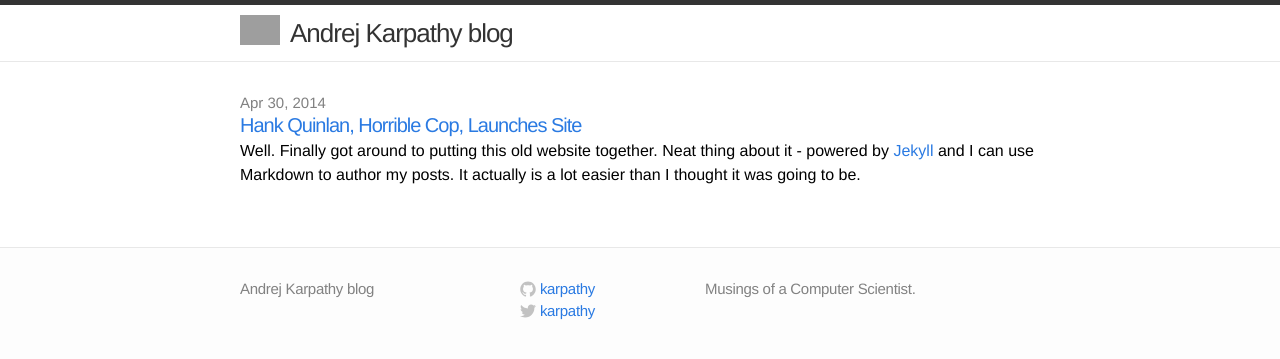
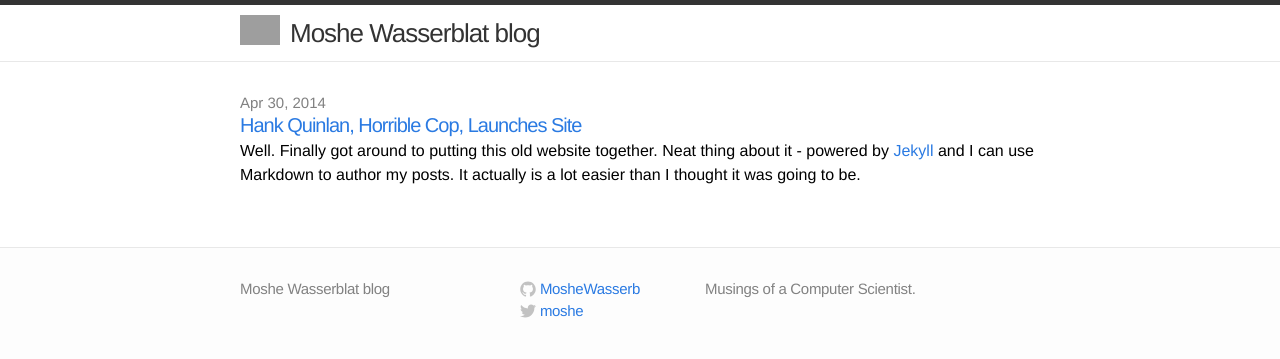
Before and after one commit to MosheWasserb/MosheWasserb.github.io, a Jekyll site: the page built from index.html, in a window 1280 px wide. Shown: the top 359 px of the page. Built offline with Jekyll 4.4.1, drawn with Linux system fonts in a browser that asks for light colours; grey boxes are pictures that could not be loaded.

Commit message:
Update _config.yml

```diff
--- a/_config.yml
+++ b/_config.yml
@@ -1,11 +1,11 @@
 # Site settings
-title: Andrej Karpathy blog
+title: Moshe Wasserblat blog
 email:
 description: "Musings of a Computer Scientist."
 baseurl: ""
-url: "http://karpathy.github.io"
-twitter_username: karpathy
-github_username:  karpathy
+url: "http://MosheWasserb.github.io"
+twitter_username: moshe
+github_username:  MosheWasserb
 
 # Build settings
 markdown: kramdown
```
